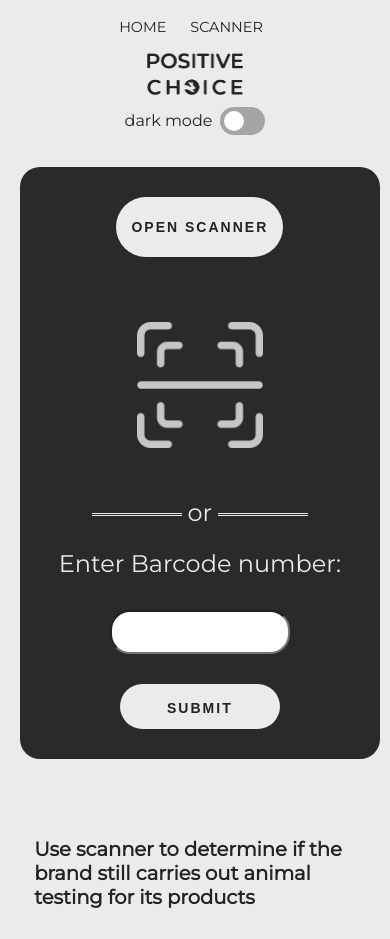
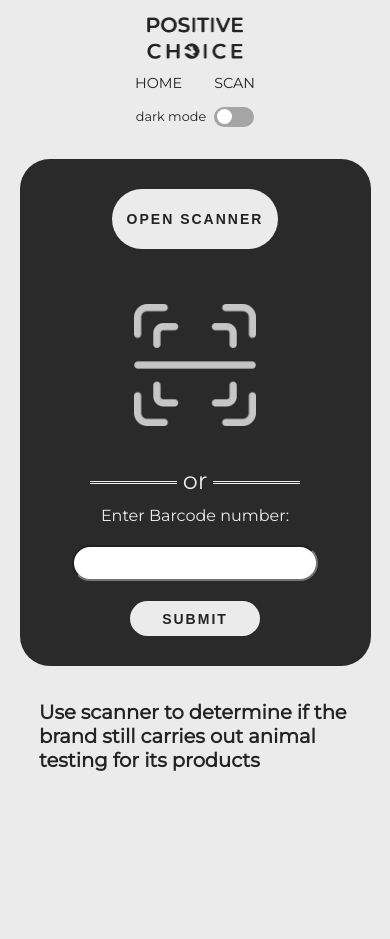
Before and after one commit to metisova/pawsitive_choice, a React app: page /scanning in a window 390 px wide. After the commit the page ends 844 px from the top, so only its background shows below. Built offline with nearby package versions, Linux system fonts and the light colour scheme; what react-zxing would draw is missing.

Commit message:
fixed header for media

```diff
--- a/src/components/Header/index.jsx
+++ b/src/components/Header/index.jsx
@@ -14,7 +14,7 @@ export const Header = ({ darkMode, setDarkMode }) => {
     <header className="page-header">
       <nav className="navlink-wrapper">
         <NavLink href="/" text="Home" />
-        <NavLink href="/scanning" text="Scanner" />
+        <NavLink href="/scanning" text="Scan" />
       </nav>
       <div className="logo">
         <img src={darkMode ? logoWhite : logo} alt="positive choice logo" />
--- a/src/components/Header/style.css
+++ b/src/components/Header/style.css
@@ -15,7 +15,6 @@
   width: calc(50% - 55px);
 }
 
-
 .logo {
   flex-grow: 1;
   display: flex;
@@ -23,7 +22,7 @@
 }
 
 .logo img {
-  width: 110px;
+  width: 130px;
 }
 
 @media (max-width: 840px) {
@@ -39,6 +38,7 @@
 
   .logo {
     padding: 7px;
+    order: -1;
   }
 
   .logo img {
--- a/src/components/NavLink/style.css
+++ b/src/components/NavLink/style.css
@@ -4,7 +4,7 @@
   text-transform: uppercase;
   color: var(--text);
   padding: 1rem;
-  margin-right: 1rem;
+  margin: 0 0.5rem;
   border-bottom: 2px solid transparent;
 }
 
@@ -17,6 +17,5 @@
   .navlink {
     font-size: 0.9rem;
     padding: 0.5rem;
-    margin-right: 0.5rem;
 }
 }
--- a/src/components/Scanner/style.css
+++ b/src/components/Scanner/style.css
@@ -14,7 +14,7 @@
   padding: 30px 0;
   flex-grow: 1;
   font-size: 1.5rem;
-  border-radius: 20px;
+  border-radius: 30px;
   background-color: var(--background-small);
   color: var(--text-second);
   max-width: 550px;
@@ -80,7 +80,7 @@ hr:after {
 }
 
 .input-label {
-  line-height: 2rem;
+  font-size: 1.5rem;
 }
 
 .input {
@@ -137,6 +137,12 @@ hr:after {
   .scanner-container {
     flex-direction: column;
     margin: 2rem auto 0;
+    gap: 1.5rem;
+  }
+
+  .scanner-container-inputs {
+    margin: 0 5% 0 5%;
+    gap: 20px;
   }
 
   .scanner-container-text {
@@ -144,12 +150,28 @@ hr:after {
     width: 80%;
     font-weight: bold;
     color: var(--text);
-    margin: 0 5% 0 2.5%;
-    padding: 30px 0;
+    margin: 0 5% 0 5%;
+    padding: 10px 0;
   }
 
   .video-container {
     top: 0;
+  }
+
+  .input-label {
+    font-size: 1rem;
+  }
+
+  .input {
+    width: 70%;
+    line-height: 2rem;
+    padding: 0 15px;
+  }
+
+  .submit-button {
+    height: 35px;
+    min-width: 130px;
+    padding: 10px 7px;
   }
 
   .brand-info {
--- a/src/components/ThemeSwitch/style.css
+++ b/src/components/ThemeSwitch/style.css
@@ -69,4 +69,20 @@ input:checked+.slider:before {
     justify-content: center;
     padding-top: 5px;
   }
+
+  .theme-switch-text {
+    font-size: 0.8rem;
+  }
+
+  .theme-switch {
+    height: 20px;
+    width: 40px;
+  }
+
+  .slider:before {
+    bottom: 3px;
+    left: 3px;
+    height: 15px;
+    width: 15px;
+  }
 }
```
